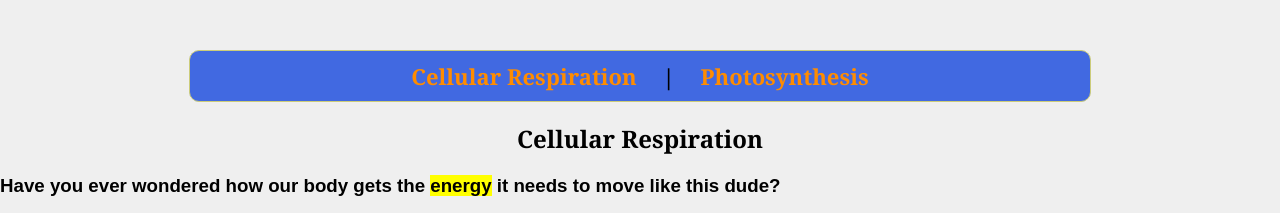
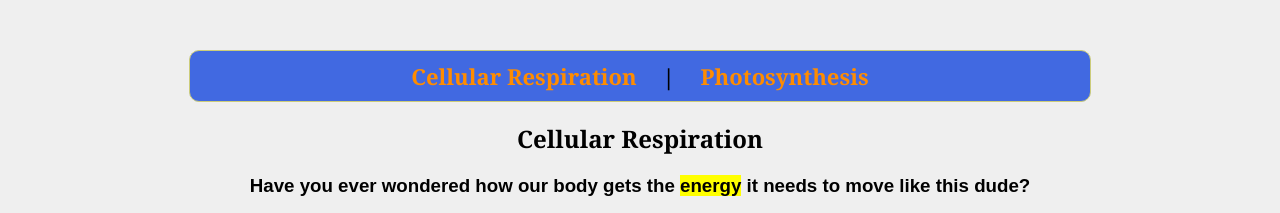
Before and after one commit to michaelwu21/cellularespiration, a plain HTML site: page index.html in a window 1280 px wide. Shown: the top 213 px of the page. Drawn offline with Linux system fonts and the light colour scheme.

Commit message:
Update index.html

```diff
--- a/index.html
+++ b/index.html
@@ -60,7 +60,7 @@ pre {font-family:georgia;
 <h1 style="text-align:center"><strong>Cellular Respiration</strong></h1>
       </section>
     </div>
-<h3>Have you ever wondered how our body gets the <mark>energy</mark> it needs to move like this dude?</h3> <img src="http://i.cubeupload.com/w5WUHi.png" width="180" height="200"/>
+<h3><center>Have you ever wondered how our body gets the <mark>energy</mark> it needs to move like this dude?</center></h3> <img src="http://i.cubeupload.com/w5WUHi.png" width="180" height="200"/>
 <h3>And the how our bodies turn food into energy?</h3>
 <img src="http://i.cubeupload.com/lfEtBT.jpg" width="410" height="310"/>
 <h4 style="text-align:center">What is <mark>cellular respiration</mark>?</h4>
```
